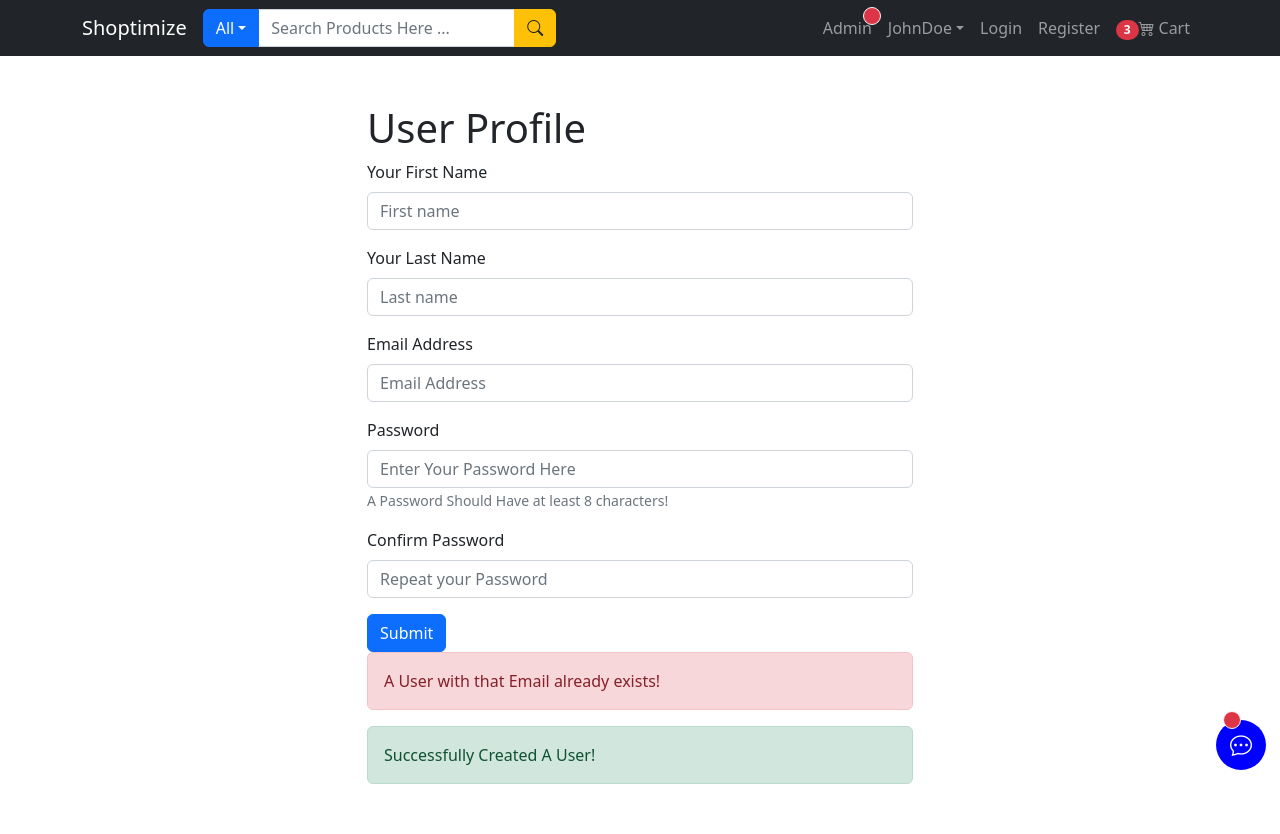
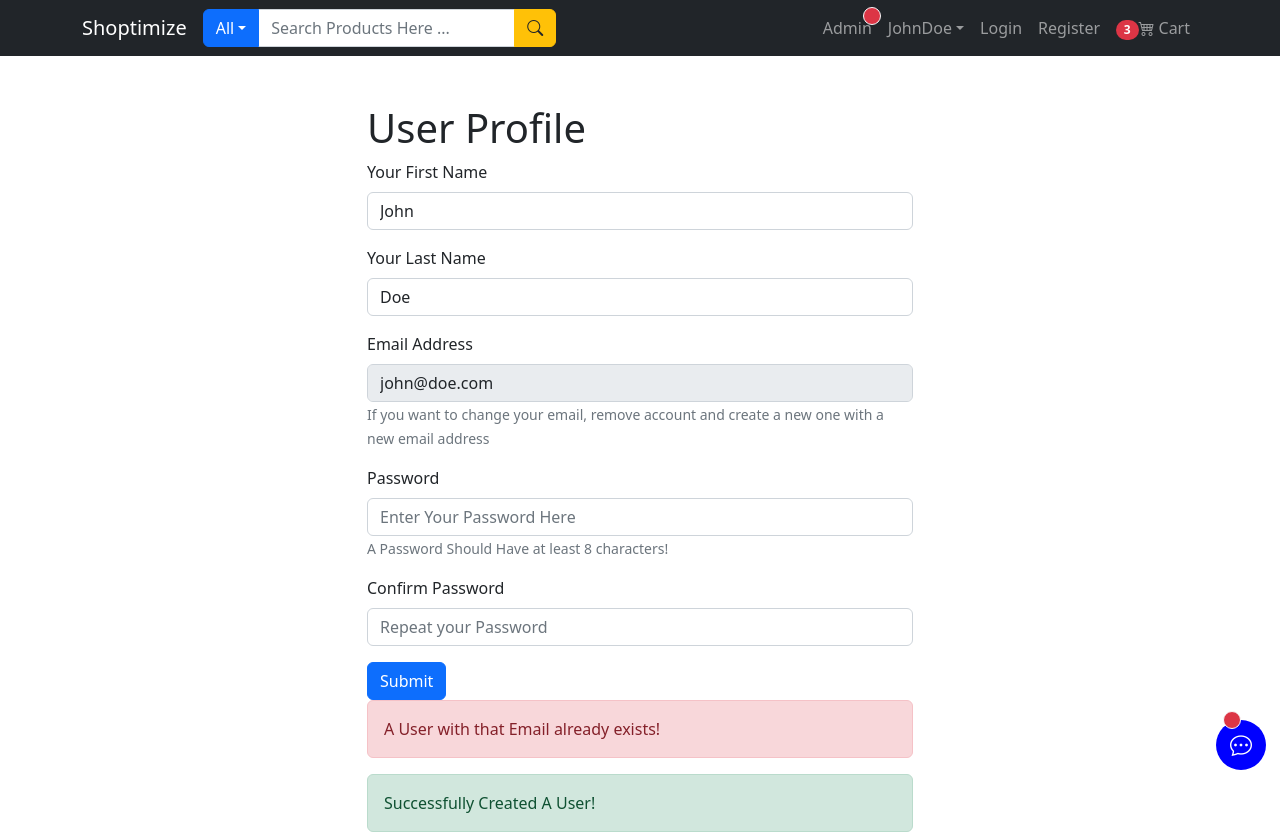
Before and after one commit to ShanchaiZ/MERN-ecommerce, a React (Create React App) app in the folder frontend/: page /user in a window 1280 px wide. Shown: the top 834 px of the page. Built offline with nearby package versions, Linux system fonts and the light colour scheme.

Commit message:
updated the first and last name fields with default value for now. These fields will be dynamically updated once database is integrated. Disabled email field.

```diff
--- a/frontend/src/pages/user/UserProfilePage.js
+++ b/frontend/src/pages/user/UserProfilePage.js
@@ -7,7 +7,7 @@ const UserProfilePage = () => {
     const onChange = () => {
         const password = document.querySelector("input[name=password]");
         const confirm = document.querySelector("input[name=confirmPassword]");
-        if(confirm.value === password.value){
+        if (confirm.value === password.value) {
             confirm.setCustomValidity("")
         } else {
             confirm.setCustomValidity("Passwords do not match!");
@@ -40,7 +40,7 @@ const UserProfilePage = () => {
                             <Form.Control
                                 required
                                 type="text"
-                                placeholder="First name"
+                                defaultValue="John"
                                 name="name"
                             />
                             <Form.Control.Feedback type="invalid">Please Enter Your First Name</Form.Control.Feedback>
@@ -52,7 +52,7 @@ const UserProfilePage = () => {
                             <Form.Control
                                 required
                                 type="text"
-                                placeholder="Last name"
+                                defaultValue="Doe"
                                 name="lastName"
                             />
                             <Form.Control.Feedback type="invalid">Please Enter Your Last Name</Form.Control.Feedback>
@@ -62,12 +62,10 @@ const UserProfilePage = () => {
                         <Form.Group className="mb-3" controlId="formBasicEmail">
                             <Form.Label>Email Address</Form.Label>
                             <Form.Control
-                                required
-                                type="email"
-                                placeholder="Email Address"
-                                name="email"
+                                disabled
+                                value="john@doe.com"
                             />
-                            <Form.Control.Feedback type="invalid">Please Enter A Valid Email Address</Form.Control.Feedback>
+                            <Form.Text className="text-muted">If you want to change your email, remove account and create a new one with a new email address</Form.Text>
                         </Form.Group>
 
                         {/* Password Field */}
@@ -99,7 +97,7 @@ const UserProfilePage = () => {
                             <Form.Control.Feedback type="invalid">Please Repeat Your Password. Both Passwords Should Match!</Form.Control.Feedback>
                         </Form.Group>
 
-                        {/* Submit Button with Spinner */}
+                        {/* Submit Button */}
                         <Button type="submit">
                             Submit
                         </Button>
```
